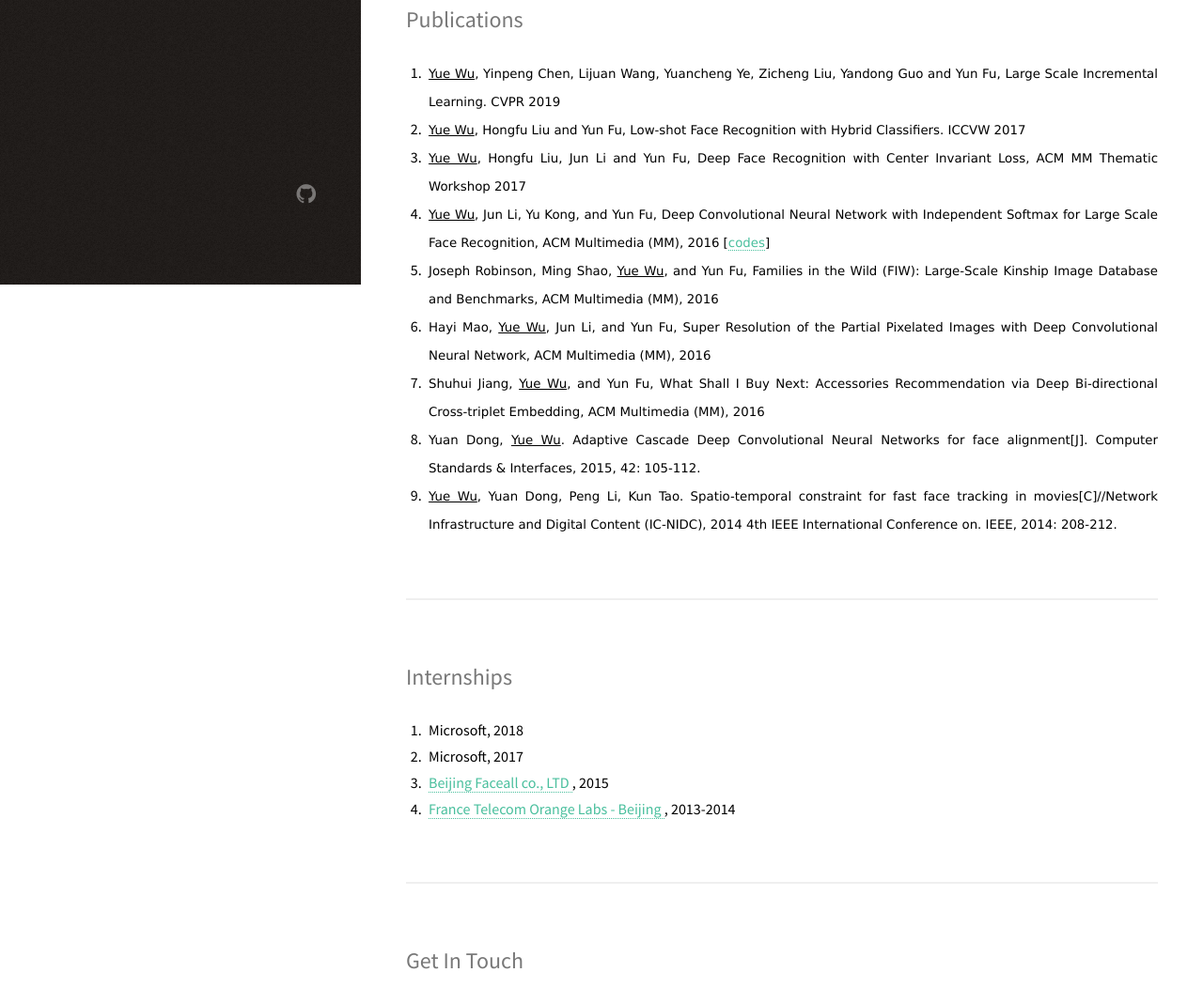
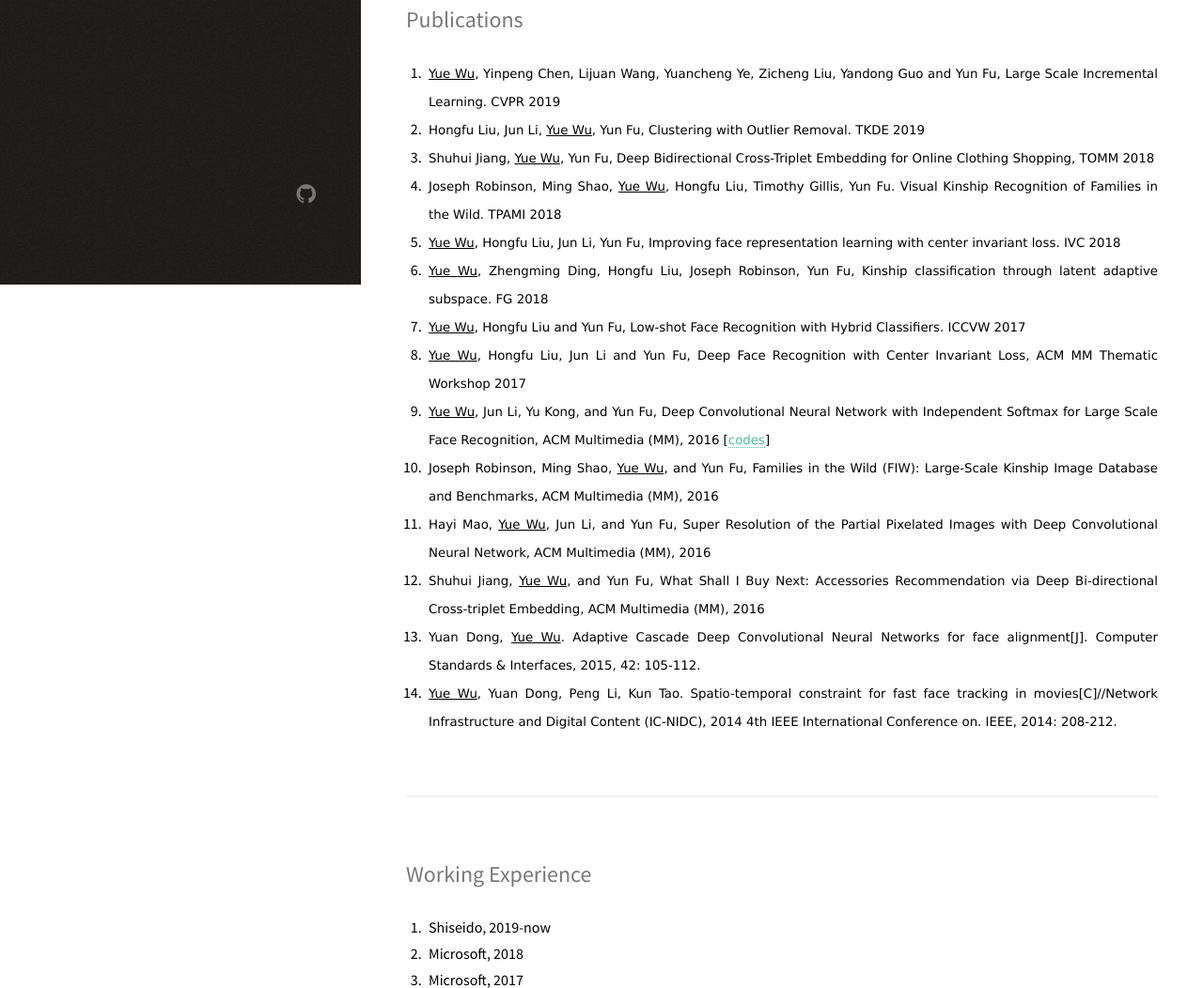
Before and after one commit to wuyuebupt/wuyuebupt.github.com, a plain HTML site: page index.html in a window 1280 px wide. Shown: the part 497-1549 px from the top of the page at 94% size. Drawn offline with Linux system fonts and the light colour scheme.

Commit message:
update publication and experience

```diff
--- a/index.html
+++ b/index.html
@@ -64,6 +64,32 @@
 
 <li> <p align="justify" style="margin-top: 0; margin-bottom: 0">
 <font face="Verdana" style="font-size: 10pt">
+Hongfu Liu, Jun Li,  <u>Yue Wu</u>, Yun Fu, Clustering with Outlier Removal. TKDE 2019
+</font></p></li>
+
+<li> <p align="justify" style="margin-top: 0; margin-bottom: 0">
+<font face="Verdana" style="font-size: 10pt">
+Shuhui Jiang, <u>Yue Wu</u>, Yun Fu, Deep Bidirectional Cross-Triplet Embedding for Online Clothing Shopping, TOMM 2018
+</font></p></li>
+
+<li> <p align="justify" style="margin-top: 0; margin-bottom: 0">
+<font face="Verdana" style="font-size: 10pt">
+Joseph Robinson, Ming Shao,  <u>Yue Wu</u>, Hongfu Liu, Timothy Gillis, Yun Fu. Visual Kinship Recognition of Families in the Wild. TPAMI 2018
+</font></p></li>
+
+
+<li> <p align="justify" style="margin-top: 0; margin-bottom: 0">
+<font face="Verdana" style="font-size: 10pt">
+<u>Yue Wu</u>,  Hongfu Liu, Jun Li, Yun Fu, Improving face representation learning with center invariant loss. IVC 2018
+</font></p></li>
+
+<li> <p align="justify" style="margin-top: 0; margin-bottom: 0">
+<font face="Verdana" style="font-size: 10pt">
+<u>Yue Wu</u>, Zhengming Ding, Hongfu Liu, Joseph Robinson, Yun Fu, Kinship classification through latent adaptive subspace. FG 2018
+</font></p></li>
+
+<li> <p align="justify" style="margin-top: 0; margin-bottom: 0">
+<font face="Verdana" style="font-size: 10pt">
 <u>Yue Wu</u>, Hongfu Liu and Yun Fu, Low-shot Face Recognition with Hybrid Classifiers. ICCVW 2017
 </font></p></li>
 
@@ -103,8 +129,11 @@ Yuan Dong, <u>Yue Wu</u>. Adaptive Cascade Deep Convolutional Neural Networks fo
 </ol>
 					</section>
 <section id="Four">
-<h2> Internships </h2>
+<h2> Working Experience </h2>
 <ol>
+<li>
+Shiseido, 2019-now
+</li>
 <li>
 Microsoft, 2018
 </li>
```
